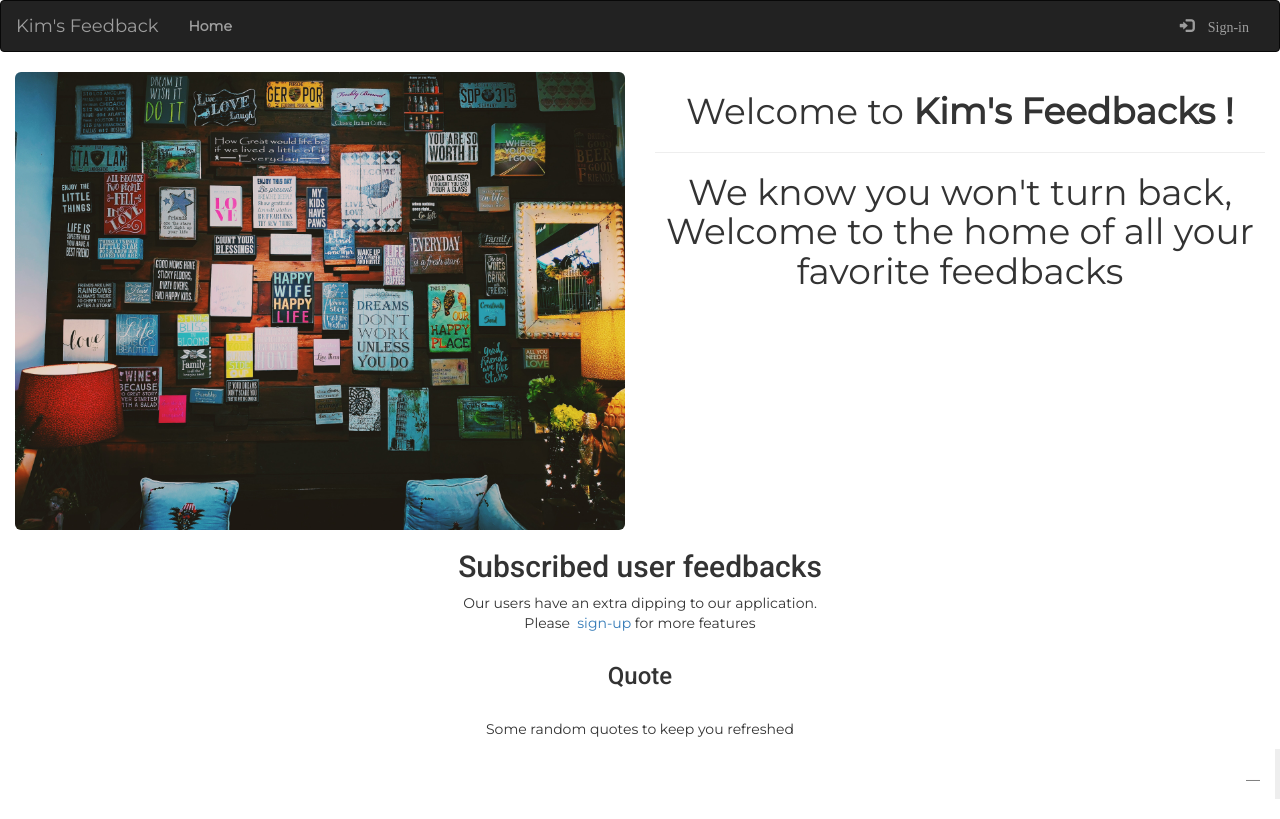
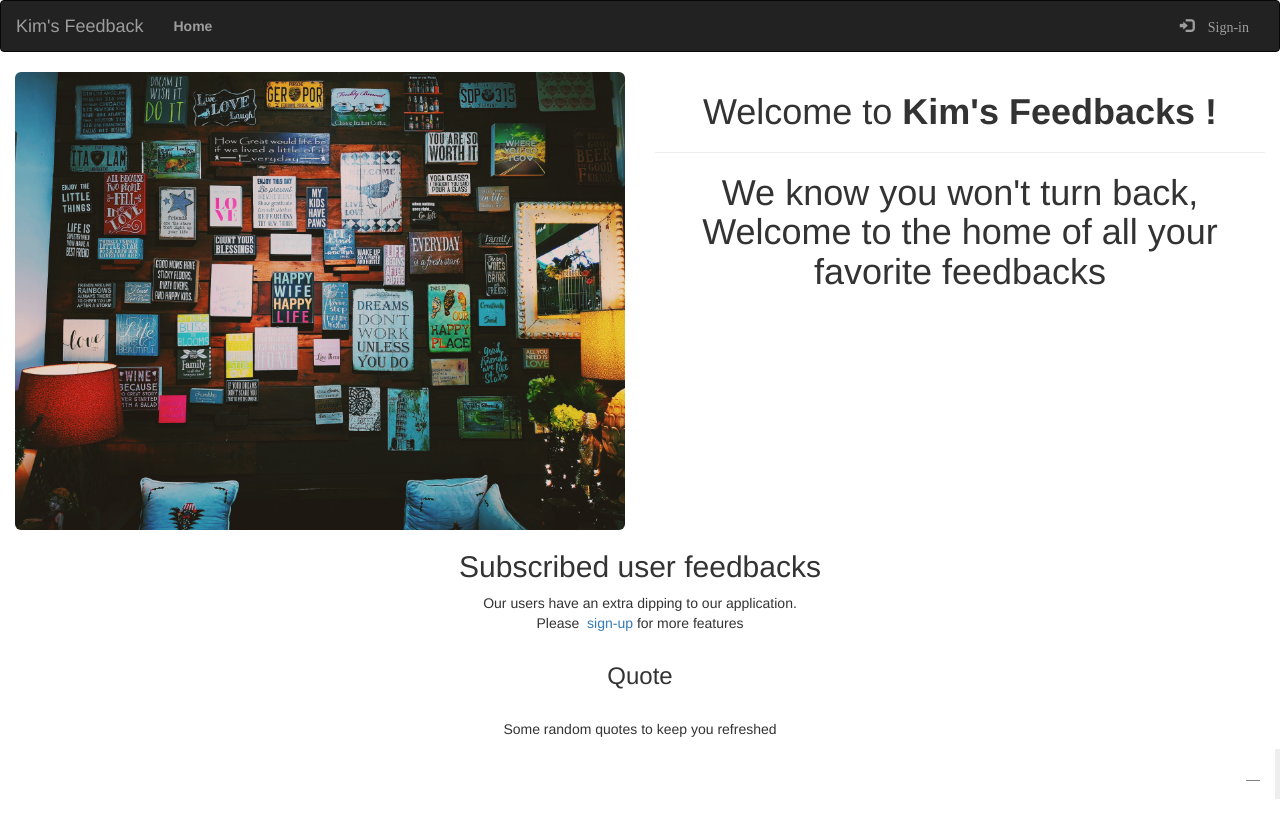
Before and after one commit to maureen-james/Kim-s-feedback-form, a Flask app: page / in a window 1280 px wide. Run offline with Flask 2, Linux system fonts and the light colour scheme; data that the repository does not hold is empty; some libraries are stand-ins or nearby versions.

Commit message:
Style : Imports font link to be used in the page

```diff
--- a/app/static/css/index.css
+++ b/app/static/css/index.css
@@ -1,12 +1 @@
-@import url('https://fonts.googleapis.com/css2?family=Montserrat:ital,wght@0,100;0,200;0,300;0,400;1,100;1,200;1,300;1,400&family=Roboto:ital,wght@0,100;0,300;0,400;0,500;1,100;1,300;1,400;1,500;1,900&display=swap');
-
-p, a, h1{
-    font-family: 'Montserrat', sans-serif;
-}
-h3, li, h4, h2{
-    font-family: 'Roboto', sans-serif;
-}
-#welcome-text{
-    font-family: 'Montserrat', sans-serif;
-    font-size: 80px;
-}
+@import url('https://fonts.googleapis.com/css2?family=Poppins:ital,wght@0,100;0,200;0,300;0,400;0,500;0,600;0,700;0,800;0,900;1,100;1,200;1,300;1,400;1,500;1,600;1,700;1,800;1,900&family=Roboto:ital,wght@0,100;0,300;0,400;0,700;0,900;1,100;1,300;1,500;1,700;1,900&display=swap');
```
